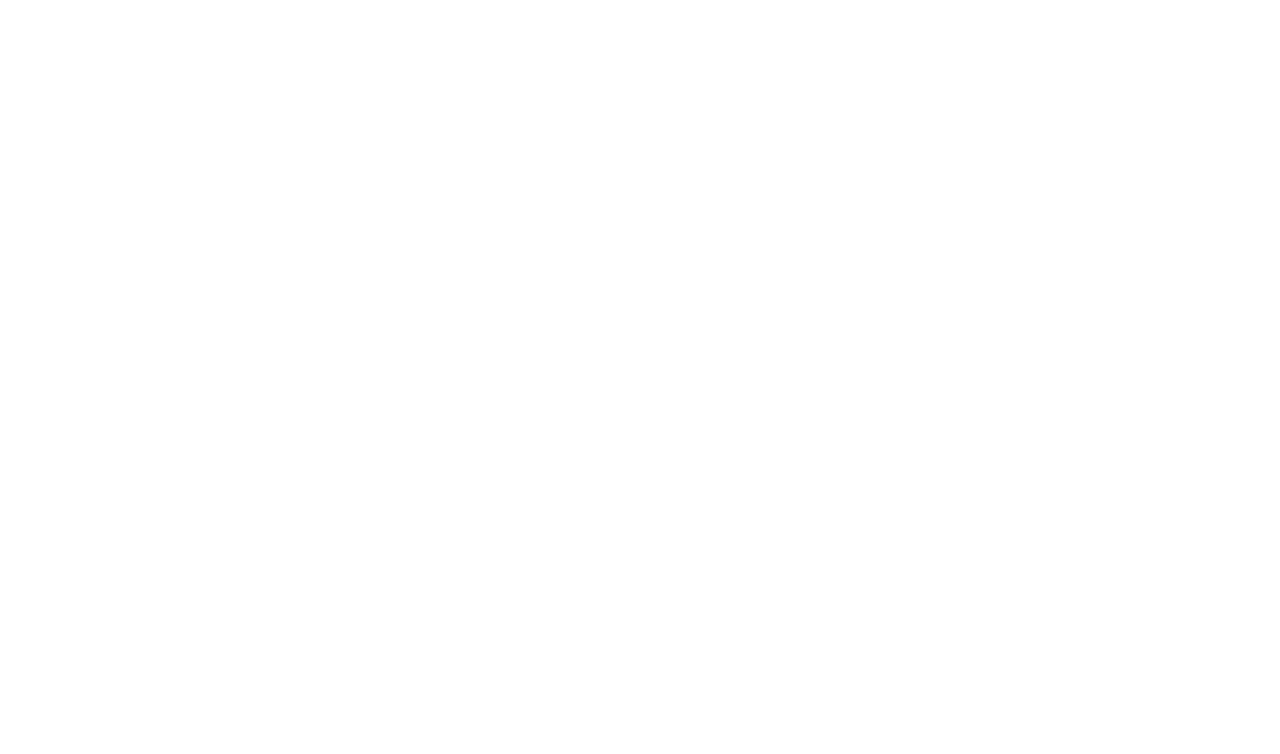
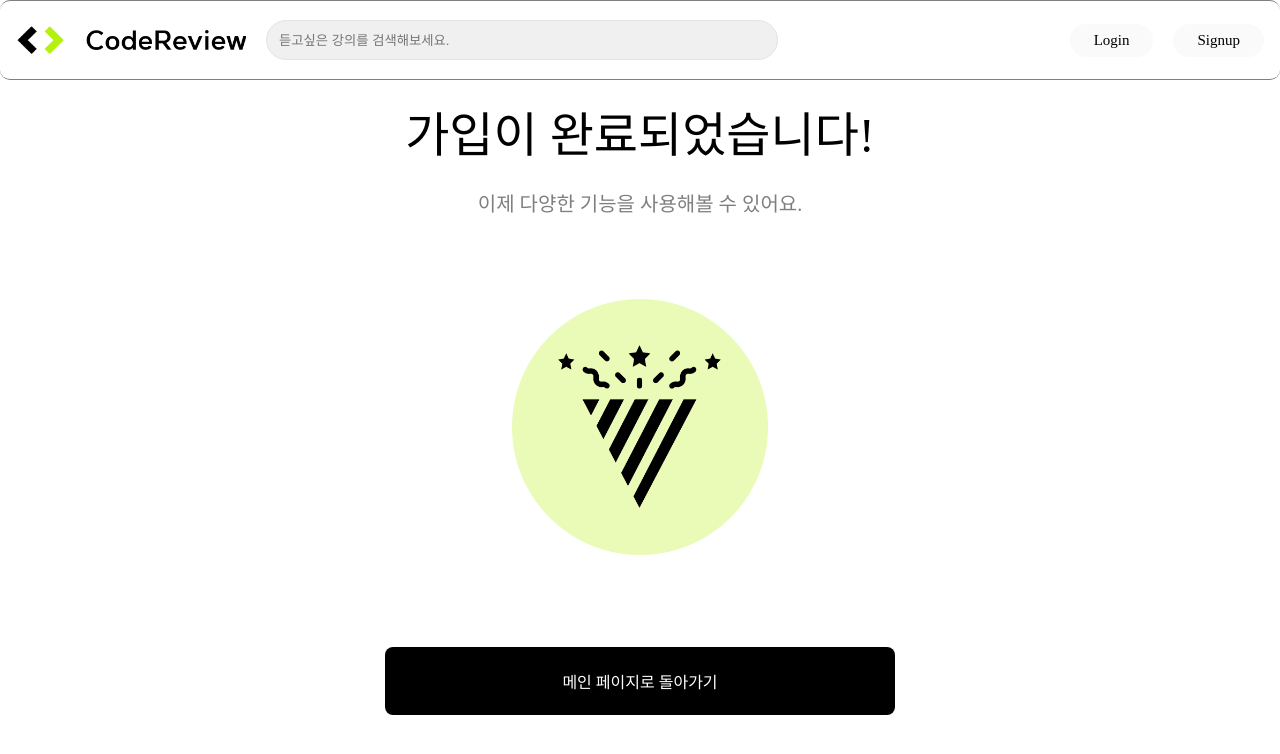
Before and after one commit to GDSC-Hongik/CodeReview-miyeok-web, a React (Vite) app: page /signup-complete in a window 1280 px wide. Before the commit this address had no page. Shown: the top 754 px of the page. Built offline with nearby package versions, Linux system fonts and the light colour scheme.

Commit message:
Feat: 회원가입 폼 구현, 성공시 회원가입성공 페이지 이동

```diff
--- a/src/App.jsx
+++ b/src/App.jsx
@@ -4,9 +4,10 @@ import Home from "./pages/Home.jsx";
 import Login from "./pages/Login.jsx";
 import Signup from "./pages/Signup.jsx";
 import Course from "./pages/Course.jsx";
-import Search from "./pages/Search.jsx";
+import CourseList from "./pages/CourseList.jsx";
 import Users from "./pages/Users.jsx";
 import Compare from "./pages/Compare.jsx";
+import SignupComplete from "./pages/SignupComplete.jsx";
 
 function App() {
   return (
@@ -16,8 +17,9 @@ function App() {
           <Route path="/" element={<Home />} />
           <Route path="/login" element={<Login />} />
           <Route path="/signup" element={<Signup />} />
-          <Route path="/course" element={<Course />} />
-          <Route path="/search" element={<Search />} />
+          <Route path="/signup-complete" element={<SignupComplete />} />
+          <Route path="/course/:courseName" element={<Course />} />
+          <Route path="/course-list" element={<CourseList />} />
           <Route path="/users" element={<Users />} />
           <Route path="/compare" element={<Compare />} />
         </Routes>
--- a/src/pages/Login.jsx
+++ b/src/pages/Login.jsx
@@ -83,11 +83,7 @@ const Login = () => {
         <ButtonPage>
           <button className="kakao" onClick={isLogin}>
             <img src="/kakaotalk.png" className="kakaoimg" />
-            카카오 로그인
-          </button>
-          <button className="naver" onClick={isLogin}>
-            <img src="/naver.png" className="naverimg" />
-            네이버 로그인
+            구글 로그인
           </button>
         </ButtonPage>
       </LoginBody>
--- /dev/null
+++ b/src/pages/SignupComplete.jsx
@@ -0,0 +1,71 @@
+import styled from "styled-components";
+import Header from "../components/Header";
+import { Link } from "react-router-dom";
+
+const SignupBody = styled.div`
+  display: flex;
+  justify-content: center;
+  align-items: center;
+  height: 100vh;
+  flex-direction: column;
+  gap: 12px;
+
+  .head {
+    font-size: 48px;
+    padding: 10px;
+  }
+
+  .headinfo {
+    color: rgba(0, 0, 0, 0.5);
+    font-size: 20px;
+    padding-bottom: 70px;
+  }
+  .img {
+    width: 256px;
+    height: 256px;
+  }
+  .error {
+    color: red;
+  }
+`;
+
+const ButtonPage = styled.div`
+  display: flex;
+  flex-wrap: wrap;
+  flex-direction: column;
+  padding-top: 80px;
+  gap: 20px;
+`;
+
+const Button = styled(Link)`
+  display: flex;
+  align-items: center;
+  justify-content: center;
+  width: 510px;
+  height: 68px;
+  border-radius: 8px;
+  cursor: pointer;
+  font-size: 16px;
+  border: none;
+  background-color: black;
+  color: white;
+  text-decoration: none;
+`;
+
+const SignupComplete = () => {
+  return (
+    <>
+      <Header />
+      <SignupBody>
+        <div className="head">가입이 완료되었습니다!</div>
+        <div className="headinfo">이제 다양한 기능을 사용해볼 수 있어요.</div>
+        <img src="/signupComplete.png" alt="성공!" className="img"></img>
+        <ButtonPage>
+          <Button to={"/"}>메인 페이지로 돌아가기</Button>
+        </ButtonPage>
+      </SignupBody>
+    </>
+  );
+};
+
+export default SignupComplete;
```
Also changed, not shown: public/signupComplete.png (added).
